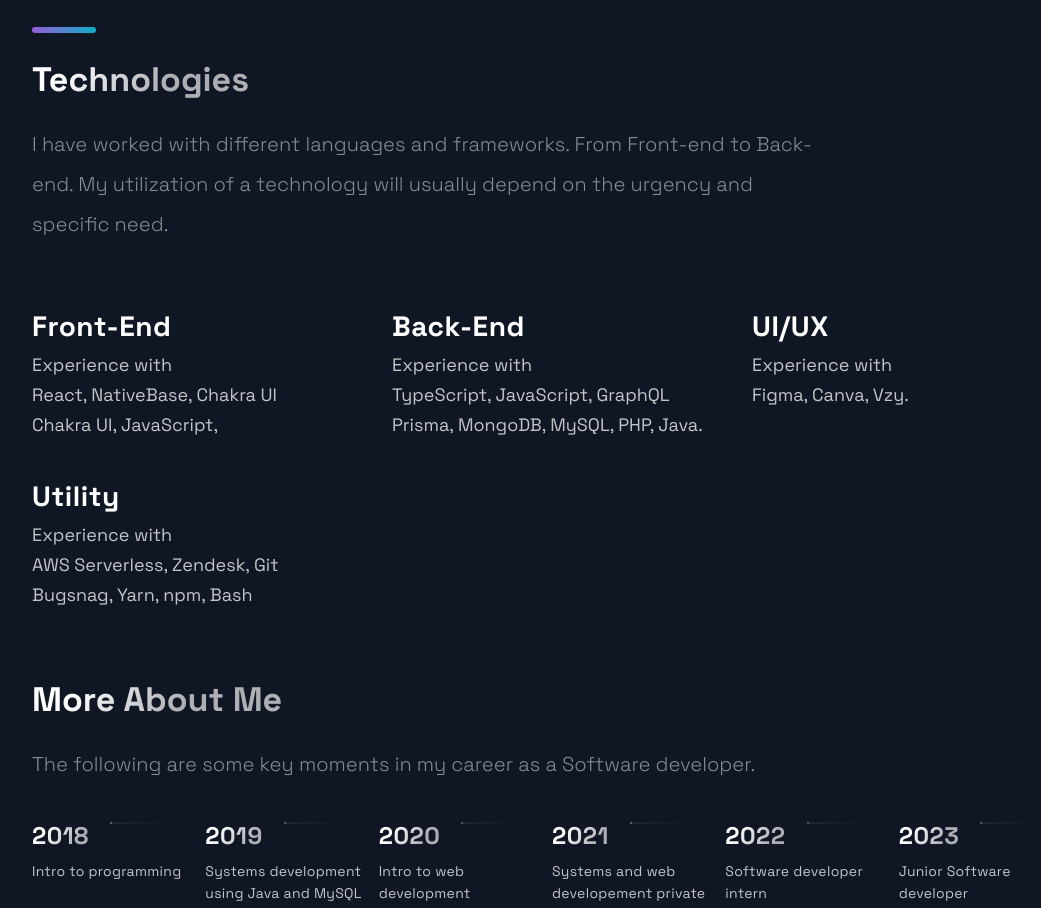
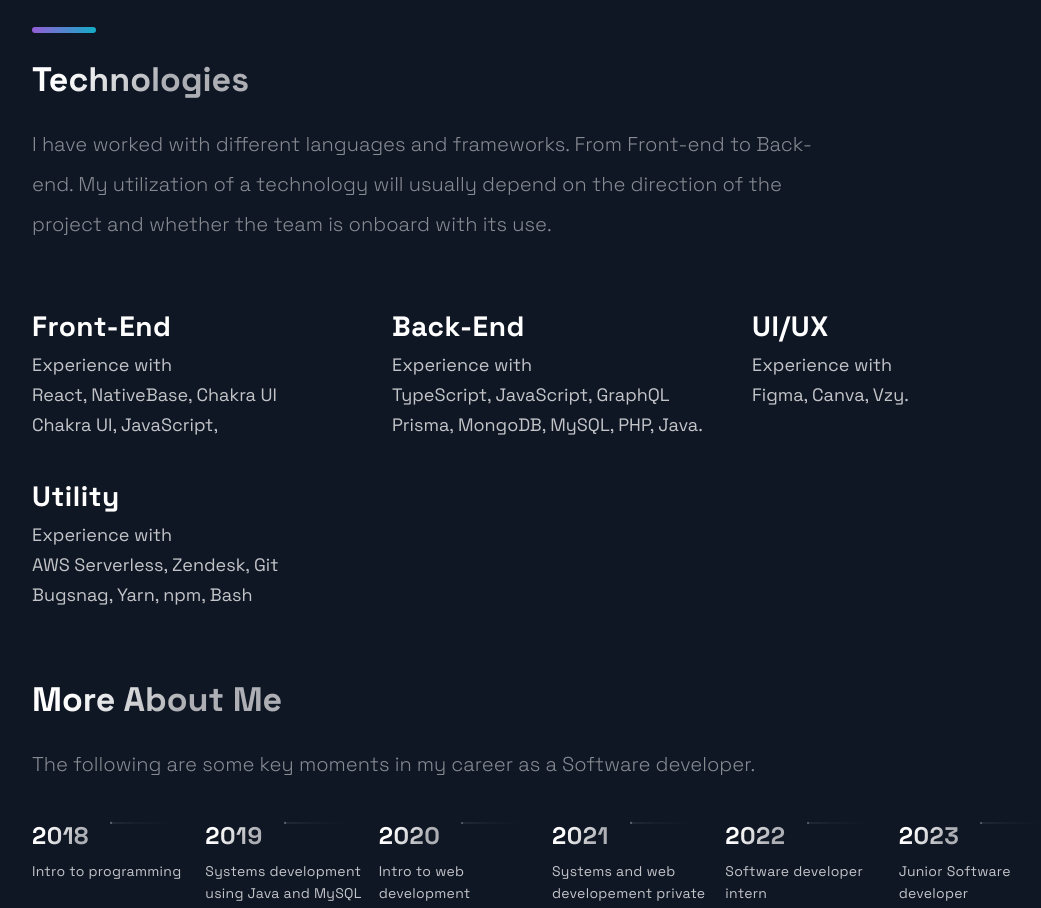
Before and after one commit to MembaMcetywa/Portfolio-site, a Next.js app: page / in a window 1280 px wide. Shown: the part 2080-2988 px from the top of the page, without its empty margins (88-1129 px from the left). Built offline with nearby package versions, Linux system fonts and the light colour scheme.

Commit message:
fix: spelling error

```diff
--- a/src/components/Technologies/Technologies.js
+++ b/src/components/Technologies/Technologies.js
@@ -22,7 +22,7 @@ const Technologies = () => (
     <SectionText>
       I have worked with different languages and frameworks. From Front-end to
       Back-end. My utilization of a technology will usually depend on the
-      urgency and specific need.
+      direction of the project and whether the team is onboard with its use.
     </SectionText>
     <List>
       <ListItem>
```
